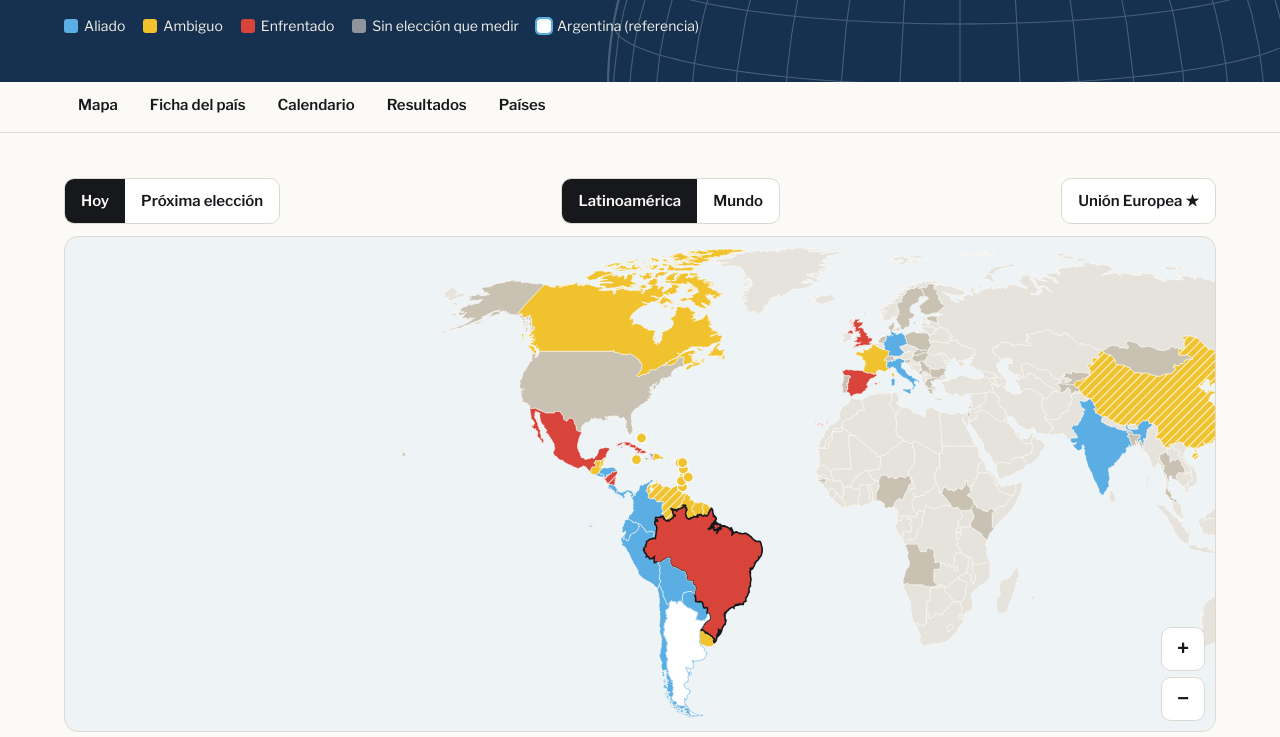
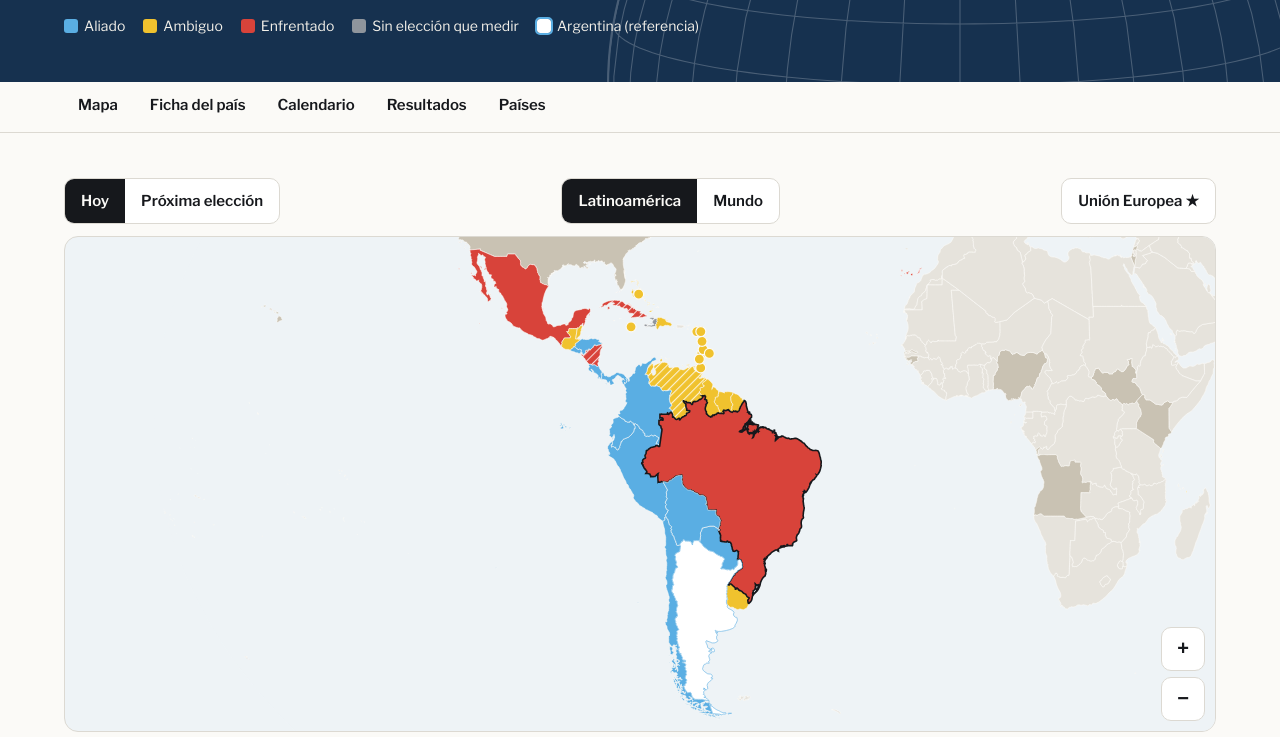
Before and after one commit to francomartinlopez/eleccionesglobales, a plain HTML site: page index.html in a window 1280 px wide. Shown: the part 189-926 px from the top of the page. Drawn offline with nearby package versions, Linux system fonts and the light colour scheme.

Commit message:
Vista Latinoamérica: deja afuera a Canadá y EE.UU.
Co-Authored-By: Claude Opus 5.5 <noreply@anthropic.com>
Claude-Session: https://claude.ai/code/session_01WjjyMsNax9TbMosqyeFxdW

```diff
--- a/index.html
+++ b/index.html
@@ -283,7 +283,7 @@ function recPais(id){const xs=rec().filter(x=>x.id===id);
  return xs.length?`<h3>Resultados recientes</h3>${xs.map(x=>`<div class="ev"><div class="fd">${esc(x.f?x.f.slice(8,10)+"/"+x.f.slice(5,7):"")}<small>${esc(x.f?x.f.slice(0,4):"")}</small></div><div><b>${esc(TIPO[x.tipo]||x.tipo)}:</b> ganó ${esc(x.ganador)}${x.partido?` (${esc(x.partido)})`:""}${x.pct!=null?` con ${esc(String(x.pct).replace(".",","))}%`:""}${x.parlamento?`<div>${esc(x.parlamento)}</div>`:""}<div class="src">Fuente: ${esc(x.fuente)}</div>${x.res?`<div class="res">Dato con reservas: ${esc(x.res)}</div>`:""}</div></div>`).join("")}`:"";}
 function fichaBasica(id){$("fichaIn").innerHTML=`<div class="fhead"><h2>${esc(nombre(id))}</h2><span class="chip">Sin ficha completa</span></div><p class="note">Este país lleva solo calendario y último resultado.</p>${calPais(id)}${recPais(id)}`;}
 const UE=["040","056","100","191","196","203","208","233","246","250","276","300","348","372","380","428","440","442","470","528","616","620","642","703","705","724","752"];
-function esLat(id){if(id==="EU")return false;const f=feats.find(f=>f.id===id);return !!f&&d3.geoCentroid(f)[0]<-25;}
+function esLat(id){if(id==="EU")return false;const f=feats.find(f=>f.id===id);if(!f)return false;const [lo,la]=d3.geoCentroid(f);return lo<-25&&la<33;}
 function zoomA(id){const box=$("mapbox"),W=box.clientWidth,H=box.clientHeight;let x0,y0,x1,y1;
  if(id==="EU"){const ps=[[-11,34],[10,34],[32,34],[-11,70],[10,71],[32,70]].map(proj);x0=d3.min(ps,p=>p[0]);x1=d3.max(ps,p=>p[0]);y0=d3.min(ps,p=>p[1]);y1=d3.max(ps,p=>p[1]);}
  else{const f=feats.find(f=>f.id===id);if(!f)return;[[x0,y0],[x1,y1]]=path.bounds(f);if(ISLAS.includes(id)){const [cx,cy]=proj(d3.geoCentroid(f));x0=cx-20;x1=cx+20;y0=cy-20;y1=cy+20;}}
```
